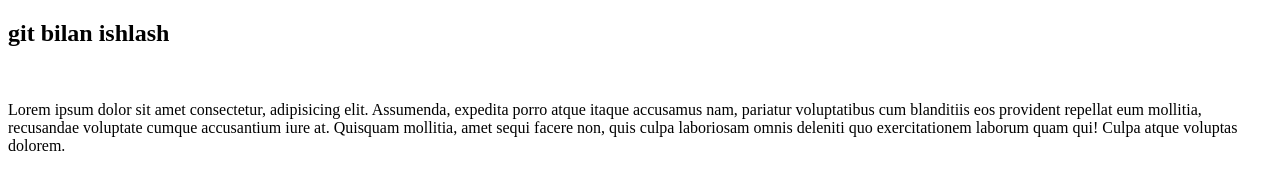
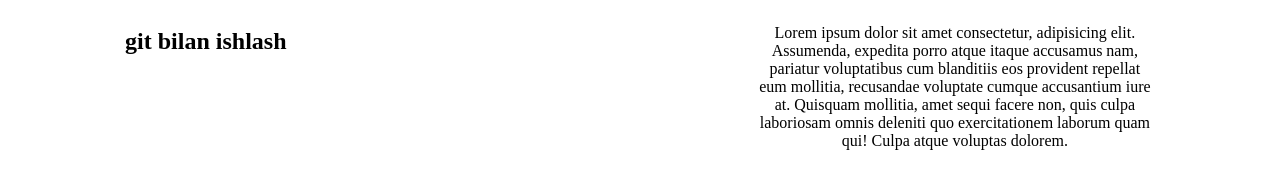
Before and after one commit to nosirjon05/git, a plain HTML site: page index.html in a window 1280 px wide. Drawn offline with Linux system fonts and the light colour scheme.

Commit message:
Add stayles

```diff
--- a/index.html
+++ b/index.html
@@ -5,15 +5,16 @@
   <meta http-equiv="X-UA-Compatible" content="IE=edge">
   <meta name="viewport" content="width=device-width, initial-scale=1.0">
   <title>git</title>
+  <link rel="stylesheet" href="./stayles/main.css">
 </head>
 <body>
-  <div>
+  <div class="box">
     <h2>git bilan ishlash</h2>
 
 
     <img src="../akfa 2.jpg" alt="">
 
-    <p>
+    <p class="text">
       Lorem ipsum dolor sit amet consectetur, adipisicing elit. Assumenda, expedita porro atque itaque accusamus nam, pariatur voluptatibus cum blanditiis eos provident repellat eum mollitia, recusandae voluptate cumque accusantium iure at. Quisquam mollitia, amet sequi facere non, quis culpa laboriosam omnis deleniti quo exercitationem laborum quam qui! Culpa atque voluptas dolorem.
     </p>
   </div>
--- /dev/null
+++ b/stayles/main.css
@@ -0,0 +1,9 @@
+.box{
+  display: flex;
+  justify-content: space-around;
+}
+
+.text{
+  text-align: center;
+  width: 400px;
+}
```
